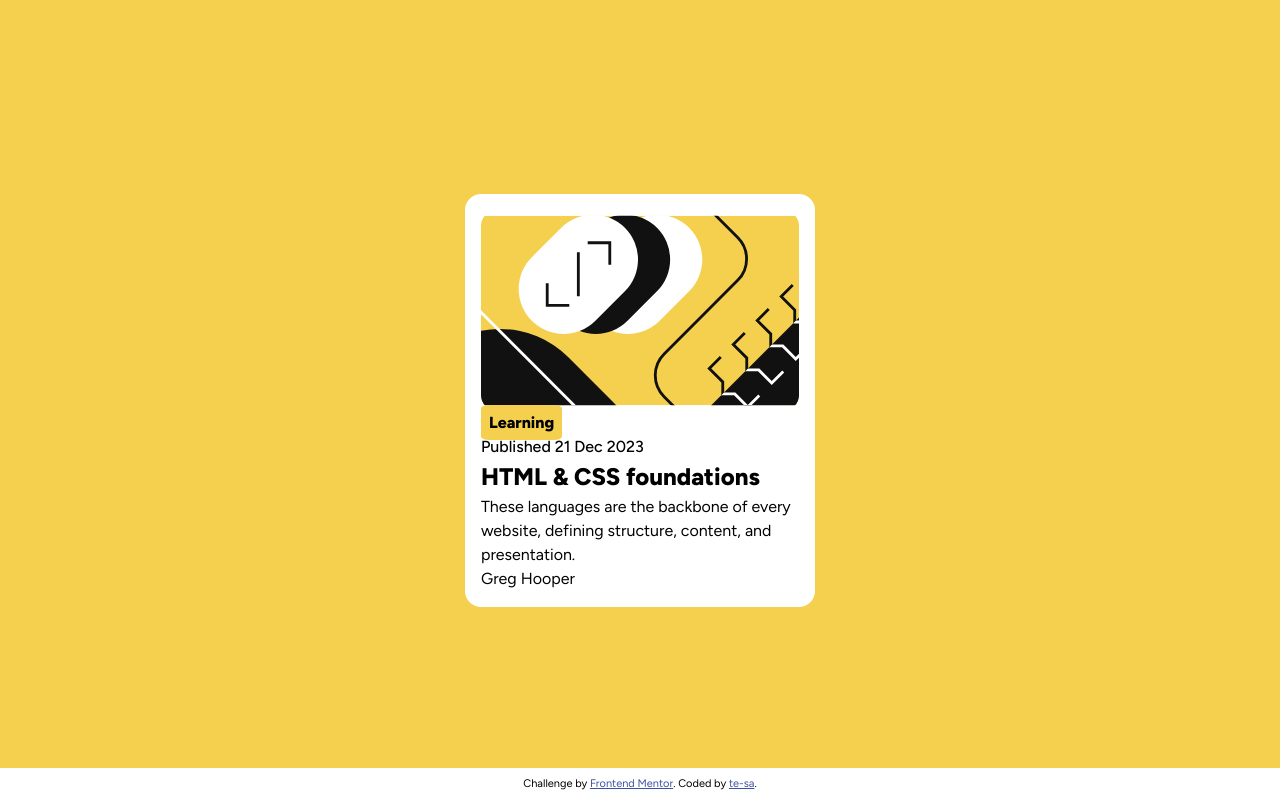
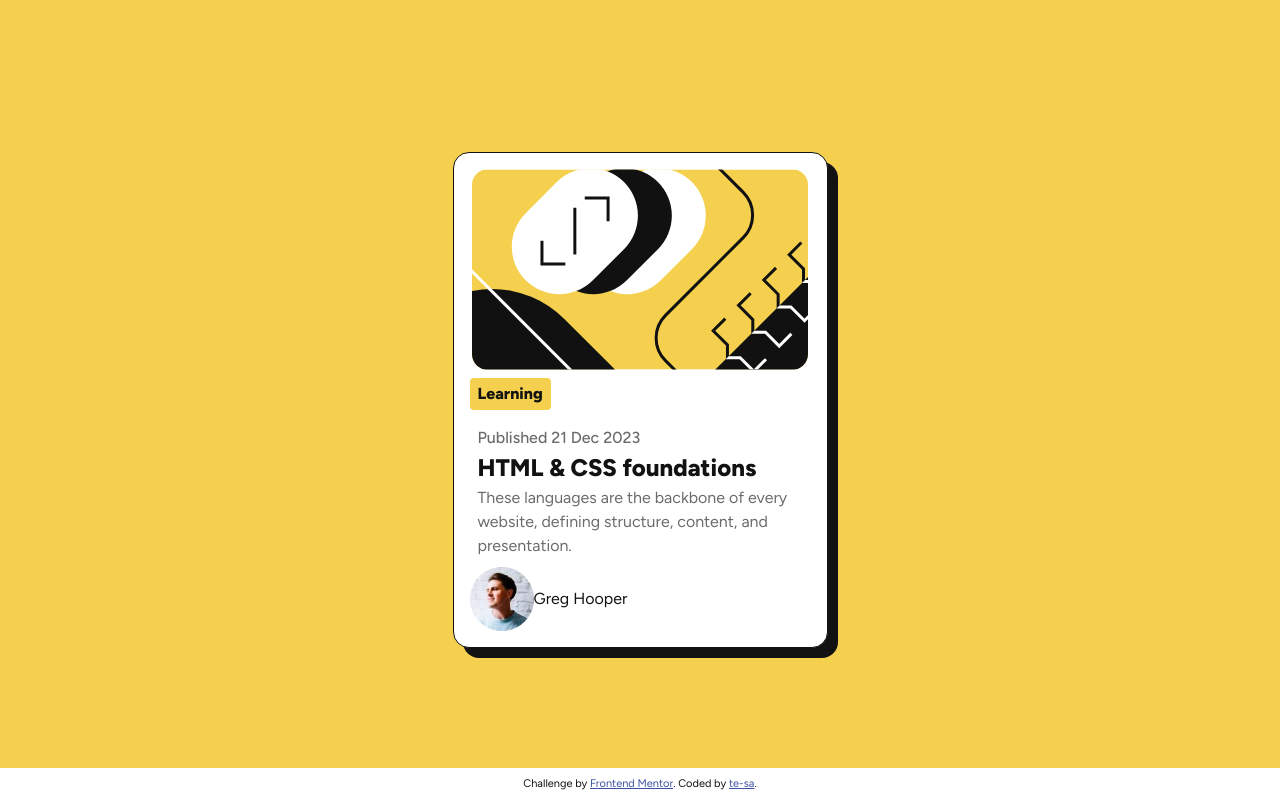
Before and after one commit to te-sa/blog-preview-card, a plain HTML site: page index.html in a window 1280 px wide. Drawn offline with Linux system fonts and the light colour scheme.

Commit message:
Add box shadow to container

```diff
--- a/index.html
+++ b/index.html
@@ -37,14 +37,17 @@
 
             line-height: 1.5; /* better accessibility */
             font-size: 16px;
+            color: hsl(0, 0%, 7%);
             font-family: Figtree, sans-serif;
         }
 
         .container {
             background: hsl(0, 0%, 100%);
-            width: 350px;
+            width: 375px;
             padding: 1rem;
             border-radius: 1rem;
+            box-shadow: 10px 10px;
+            border: 1px solid;
         }
 
         .banner {
@@ -53,9 +56,11 @@
         }
 
         .tag {
+            display: inline-block; /* needed to apply vertical margins */
             background: hsl(47, 88%, 63%);
-            padding: 0.5rem;
-            border-radius: 10%;
+            padding: 0.25rem 0.5rem;
+            margin: 0.5rem 0;
+            border-radius: 0.25rem;
             font-weight: 800;
         }
 
@@ -65,6 +70,7 @@
 
         .content {
             width: 100%;
+            padding: 0.5rem;
 
             h1 {
                 font-size: 24px;
@@ -72,12 +78,13 @@
             }
 
             p {
-
+                color: hsl(0, 0%, 42%);
             }
         }
 
         .author {
-
+            display: flex;
+            align-items: center;
         }
 
         footer {
@@ -148,7 +155,8 @@
         </p>
     </div>
     <div class="author">
-        Greg Hooper
+        <img src="assets/images/image-avatar.webp" height="65" width="64" alt="Author image"/>
+        <p>Greg Hooper</p>
     </div>
 </main>
 <footer>
```
